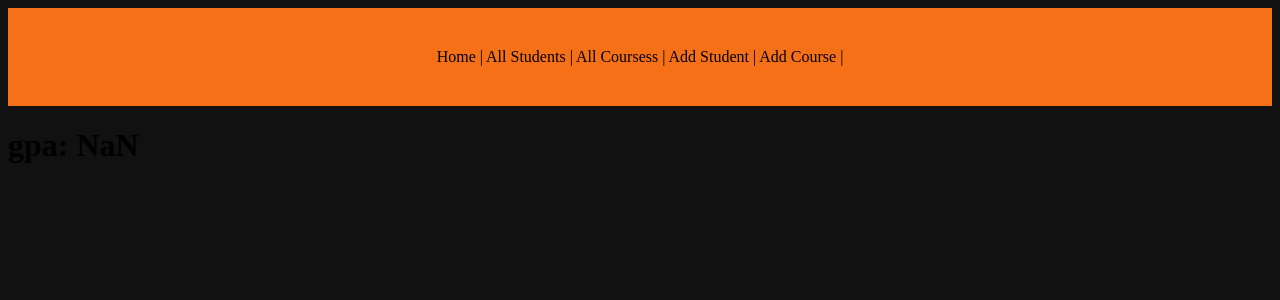
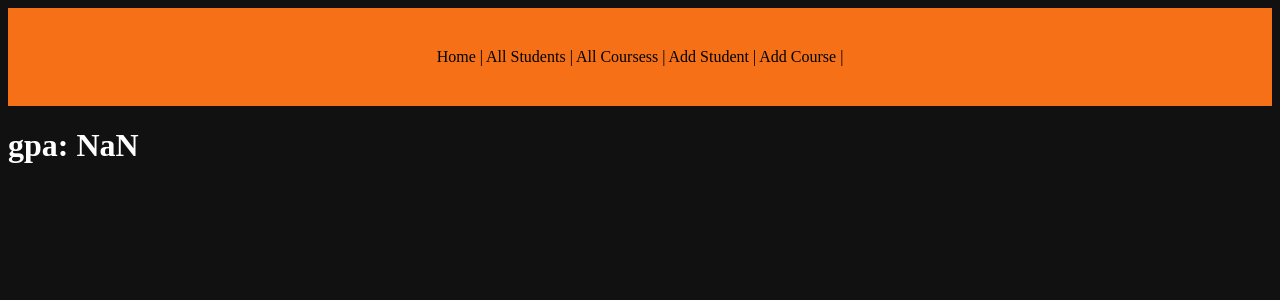
Before and after one commit to HunterHewitt1/Hogwartz-frontend, a React (Create React App) app in the folder hogwartz/: page /studentprofile/1 in a window 1280 px wide. Shown: the top 300 px of the page. Built offline with nearby package versions, Linux system fonts and the light colour scheme; no server answers.

Commit message:
low code styleing done

```diff
--- a/hogwartz/src/components/AddCourse.jsx
+++ b/hogwartz/src/components/AddCourse.jsx
@@ -61,6 +61,7 @@ const formStyle = {
   textAlign: 'left',
   marginTop: '10px',
   backgroundColor: 'PaleGoldenRod'
+
 }
 const poop ={
     // backgroundColor:'#111'
--- a/hogwartz/src/components/Course.jsx
+++ b/hogwartz/src/components/Course.jsx
@@ -16,7 +16,6 @@ const Course = (props)=>{
         padding: '0 16px 16px 16px',
         maxWidth: '268px',
         textAlign: 'left',
-        color: 'black',
         backgroundColor:'#235789'
     }
 
--- a/hogwartz/src/components/CourseProfile.jsx
+++ b/hogwartz/src/components/CourseProfile.jsx
@@ -2,7 +2,7 @@ import { BASE_URL } from '../globals'
 import axios from 'axios'
 import { useParams, useState } from 'react'
 import { useEffect } from 'react'
-
+import Nav from './Nav'
 
 const CourseProfile = () => {
   let id = window.location.href.split('/').reverse()[0]
@@ -19,9 +19,12 @@ const CourseProfile = () => {
   useEffect(() => {
     viewCourse()
   }, [])
-
+const bbb = {
+  color:'white'
+}
   return(
-    <div>
+    <div style={bbb}>
+      <Nav/>
 <h3>course name: {course.name}</h3>
 <h3>grade: {course.grade}</h3>
 <h3>students enrolled list</h3>
--- a/hogwartz/src/components/StudentCourseCard.jsx
+++ b/hogwartz/src/components/StudentCourseCard.jsx
@@ -34,10 +34,12 @@ let sum = 0;
 for (const value of scores) {
   sum += value;
 }
-
+const asd =  {
+  color:'white'
+}
 // console.log(sum/scores.length);
 console.log(details)
-return(<div>
+return(<div style={asd}>
     <h1>{props.courses}</h1>
     <h1>gpa: {sum/scores.length}</h1>
   </div>)
--- a/hogwartz/src/components/StudentProfile.jsx
+++ b/hogwartz/src/components/StudentProfile.jsx
@@ -29,9 +29,11 @@ const StudentProfile = () => {
 // console.log(student.courses)
 // const courseList = student.courses
 // console.log(courseList)
-
+const ff = {
+  color:'white'
+}
   return(
-    <div>
+    <div style={ff}>
             <Nav />
 
 <h1>{student.name}</h1>
```
Also changed, not shown: hogwartz/src/Style/index.css (line endings or trailing spaces), hogwartz/src/components/Student.jsx (line endings or trailing spaces).
